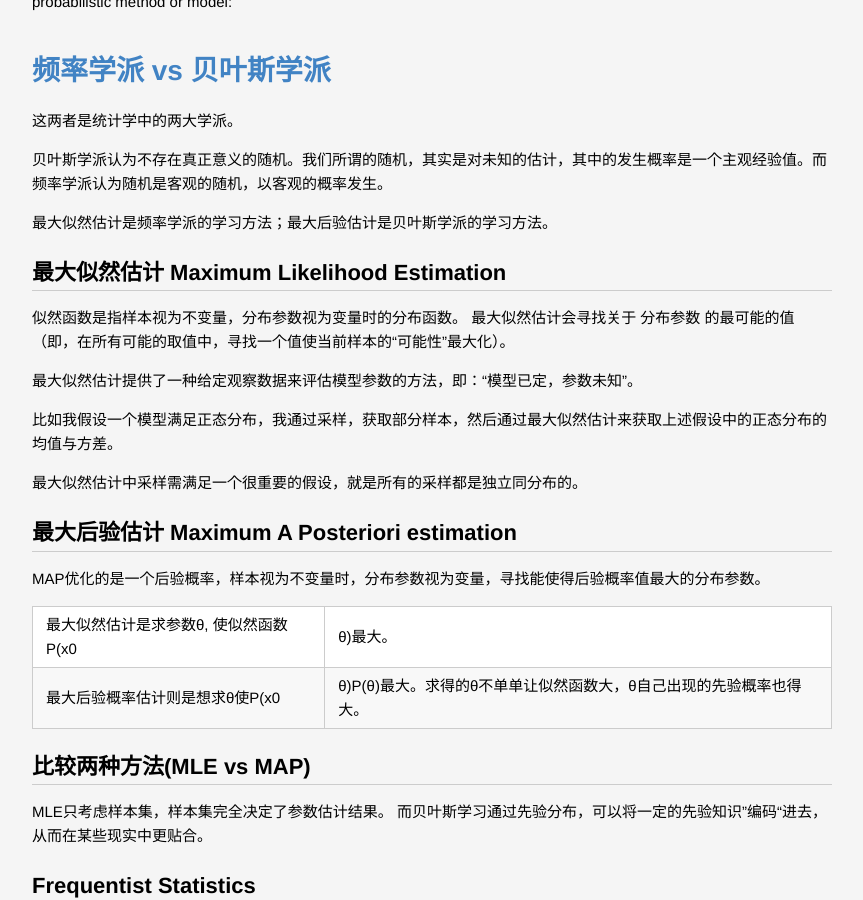
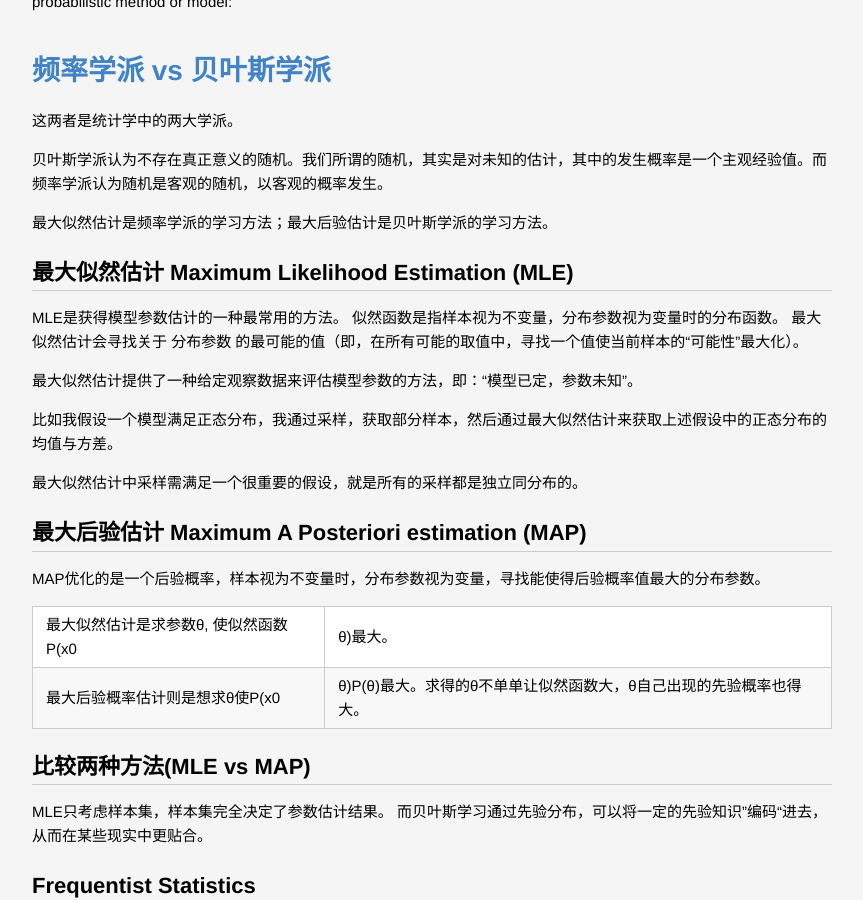
Before and after one commit to lucky521/blog, a Jekyll site: the page built from _posts/ml/2017-08-15-Basic-of-Machine-Learning.markdown, in a window 1280 px wide and 900 px high, scrolled down 2116 px. Shown: the whole window, without its empty margins (208-1071 px from the left). Built offline with Jekyll 4.4.1, drawn with Linux system fonts in a browser that asks for light colours; some of the changed text lies outside the part shown.

Commit message:
update blog

```diff
--- a/_posts/ml/2017-08-15-Basic-of-Machine-Learning.markdown
+++ b/_posts/ml/2017-08-15-Basic-of-Machine-Learning.markdown
@@ -64,7 +64,8 @@ probabilistic method or model:
 
 最大似然估计是频率学派的学习方法；最大后验估计是贝叶斯学派的学习方法。
 
-## 最大似然估计 Maximum Likelihood Estimation
+## 最大似然估计 Maximum Likelihood Estimation (MLE)
+MLE是获得模型参数估计的一种最常用的方法。
 似然函数是指样本视为不变量，分布参数视为变量时的分布函数。
 最大似然估计会寻找关于 分布参数 的最可能的值（即，在所有可能的取值中，寻找一个值使当前样本的“可能性”最大化）。
 
@@ -75,7 +76,7 @@ probabilistic method or model:
 最大似然估计中采样需满足一个很重要的假设，就是所有的采样都是独立同分布的。
 
 
-## 最大后验估计 Maximum A Posteriori estimation
+## 最大后验估计 Maximum A Posteriori estimation (MAP)
 MAP优化的是一个后验概率，样本视为不变量时，分布参数视为变量，寻找能使得后验概率值最大的分布参数。
 
 最大似然估计是求参数θ, 使似然函数P(x0|θ)最大。
@@ -169,7 +170,7 @@ k邻近估计
 
 # PAC Learning - Probably Approximately Correct
 
-PAC-learning在1984年由Leslie Valiant提出，由这个概念产生了计算学习理论。
+PAC-learning在1984年由Leslie Valiant提出，由这个概念产生了计算学习理论。该算法的目的是选择一个生成函数，具有较小的泛化错误。
 
 [Probably Approximately Correct — a Formal Theory of Learning](https://jeremykun.com/2014/01/02/probably-approximately-correct-a-formal-theory-of-learning/)
 
```
Also changed, not shown: _posts/ml/2017-06-14-deep-learning.markdown (+9 -2 lines), _posts/ml/2019-08-01-Reinforcement-Learning.markdown (+9 -0 lines).
